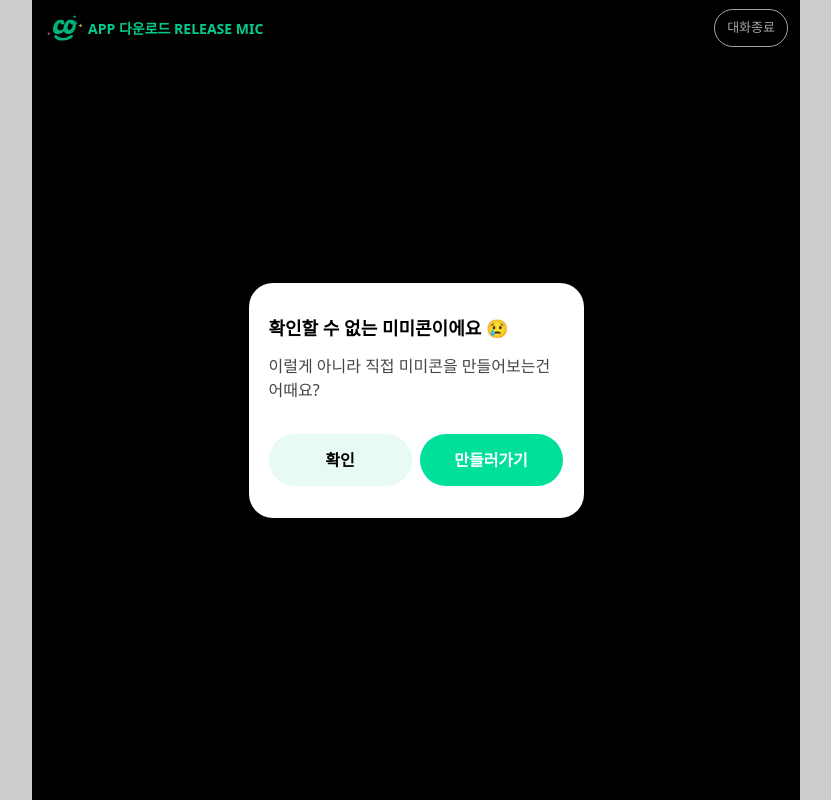
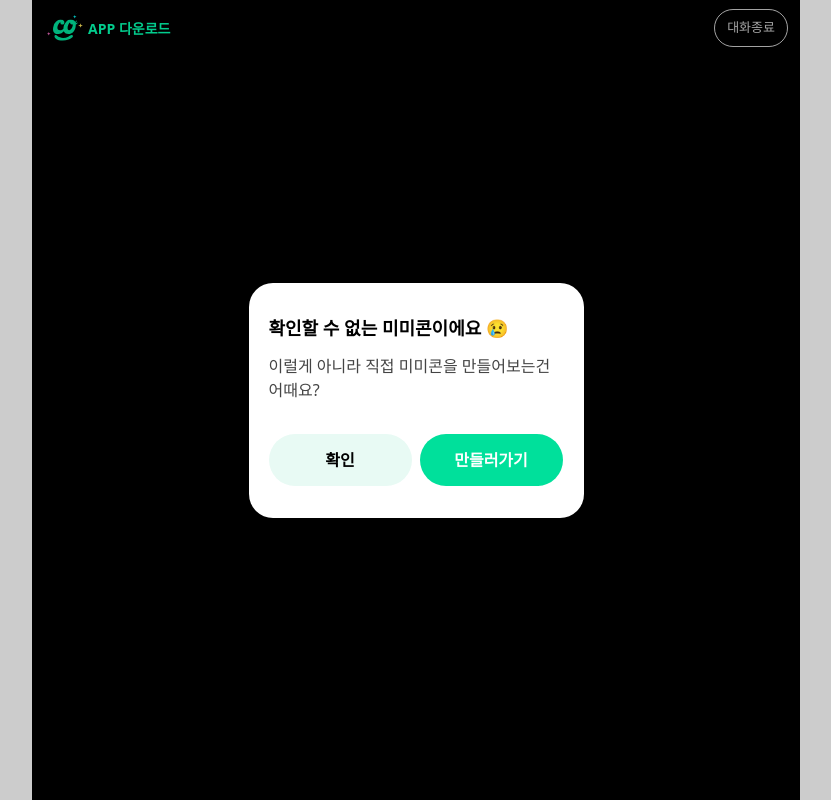
Before and after one commit to conan-kim/mimecon-web, a Next.js app: page /talk in a window 1280 px wide. Shown: the whole page, without its empty margins (224-1055 px from the left). Built offline with nearby package versions, Linux system fonts and the light colour scheme; no server answers.

Commit message:
modified: talk detail fix

```diff
--- a/src/page/talkPage.js
+++ b/src/page/talkPage.js
@@ -531,8 +531,7 @@ const TalkPage = () => {
         >
           <LogoSvg width={40} height={40} />
           <div className="font-bold text-[14px] text-[#03FFB0]">
-            APP 다운로드 {holdMicRef.current ? "HOOLD MIC" : "RELEASE MIC"}{" "}
-            {voiceText}
+            APP 다운로드
           </div>
         </Link>
         <div
```
